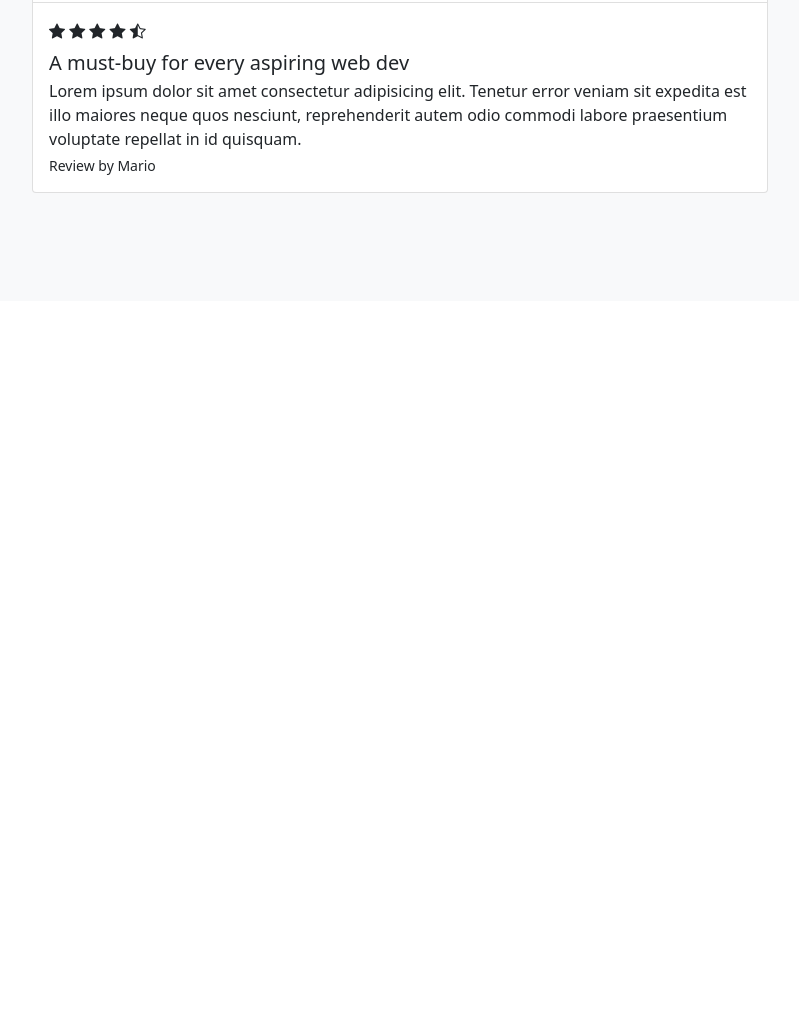
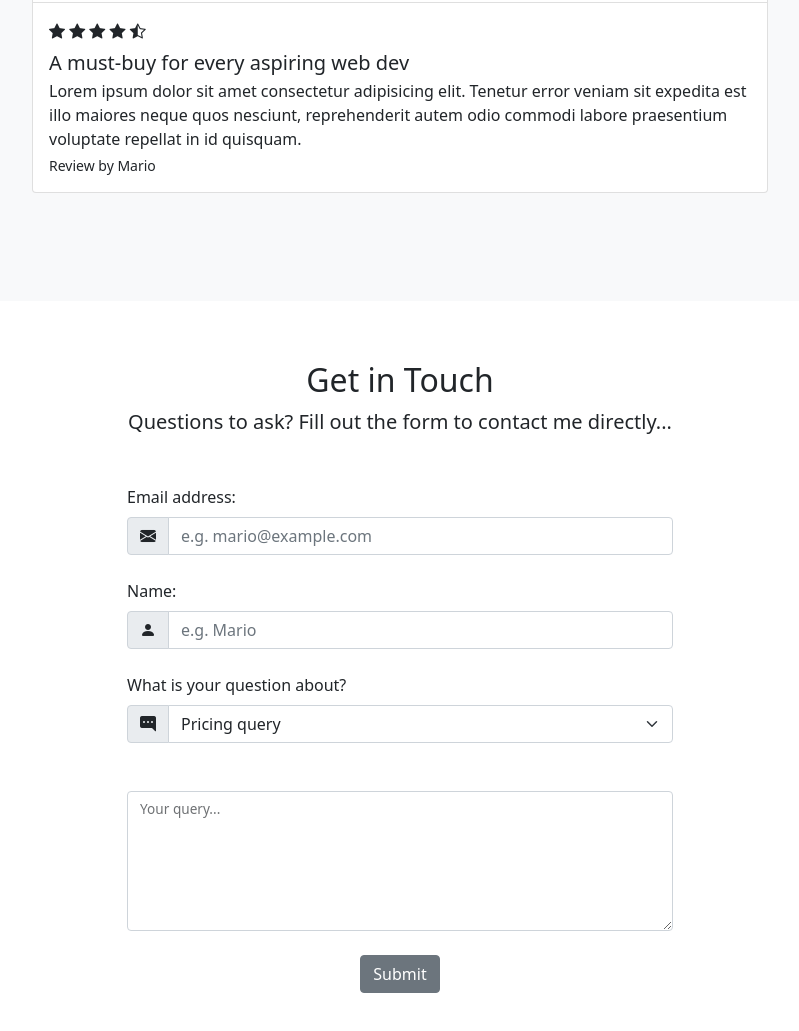
Before and after one commit to becasualle/book-lp-bootstrap-5, a plain HTML site: page index.html in a window 1280 px wide. Shown: the part 3366-4397 px from the top of the page, without its empty margins (240-1039 px from the left). Before the commit the page ends 3667 px from the top, so only its background shows below. Drawn offline with nearby package versions, Linux system fonts and the light colour scheme.

Commit message:
added form and icons

```diff
--- a/index.html
+++ b/index.html
@@ -363,6 +363,67 @@
     </section>
 
     <!-- contact form -->
+    <section id="contact">
+        <div class="container-lg">
+
+            <div class="text-center">
+                <h2>Get in Touch</h2>
+                <p class="lead">Questions to ask? Fill out the form to contact me directly...</p>
+            </div>
+
+            <div class="row justify-content-center my-5">
+
+                <div class="col-lg-6">
+                    <form>
+                        <label for="email" class="form-label">
+                            Email address:
+                        </label>
+                        <div class="mb-4 input-group">
+                            <span class="input-group-text">
+                                <i class="bi bi-envelope-fill"></i>
+                            </span>
+                            <input type="email" class="form-control" id="email" placeholder="e.g. mario@example.com">
+                        </div>
+
+
+                        <label for="name" class="form-label">Name:</label>
+                        <div class="mb-4 input-group">
+                            <span class="input-group-text">
+                                <i class="bi bi-person-fill"></i>
+                            </span>
+                            <input type="text" class="form-control" id="name" placeholder="e.g. Mario">
+                        </div>
+
+
+                        <label for="subject" class="form-label">What is your question about? </label>
+                        <div class="mb-4 input-group">
+                            <span class="input-group-text">
+                                <i class="bi bi-chat-right-dots-fill"></i>
+                            </span>
+                            <select class="form-select" id="subject">
+                                <option value="pricing" selected>Pricing query</option>
+                                <option value="content">Content query</option>
+                                <option value="other">Other query</option>
+                            </select>
+                        </div>
+
+
+
+                        <div class="form-floating mb-4 mt-5">
+                            <textarea id="query" class="form-control" style="height: 140px"></textarea>
+                            <label for="query">Your query...</label>
+                        </div>
+
+                        <div class="mb-4 text-center">
+                            <button type="submit" class="btn btn-secondary">Submit</button>
+                        </div>
+
+                    </form>
+                </div>
+
+            </div>
+        </div>
+    </section>
 
     <!-- get updates / modal trigger -->
 
```
